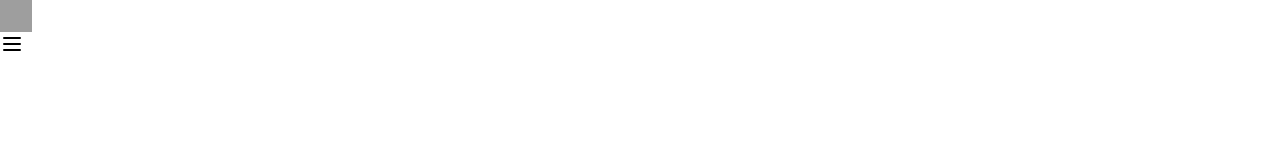
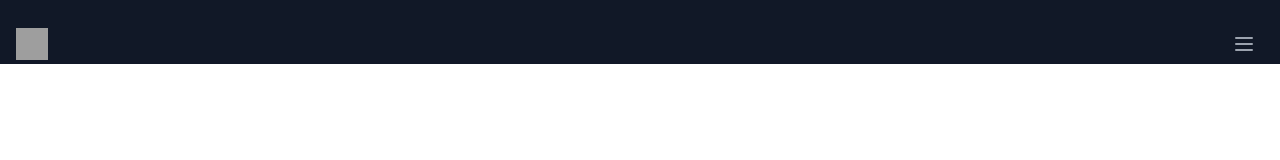
Before and after one commit to navin-moorthy/tailwind-workstation-page, a website built with Vite: page index.html in a window 1280 px wide. Built offline with nearby package versions, Linux system fonts and the light colour scheme; grey boxes are pictures that could not be loaded; a web font is replaced by a local one.

Commit message:
feat(layout): ✨  add header with styles

```diff
--- a/index.html
+++ b/index.html
@@ -11,8 +11,15 @@
     />
   </head>
   <body>
-    <div>
-      <a href="#">
+    <header class="bg-gray-900">
+      <nav
+        class="flex items-center justify-between px-4 pt-6"
+        aria-label="Global"
+      >
+        <a
+          href="#"
+          class="rounded-md focus:outline-none focus:ring-2 focus:ring-cyan-400"
+        >
           <span class="sr-only">Tailwind Workstation Logo</span>
           <img
             src="https://tailwindui.com/img/logos/workflow-mark-teal-200-cyan-400.svg"
@@ -20,7 +27,10 @@
             class="w-8 h-8"
           />
         </a>
-      <button type="button">
+        <button
+          type="button"
+          class="p-2 text-gray-400 rounded-md hover:bg-gray-700 active:bg-gray-800 focus:outline-none focus:ring-2 focus:ring-inset focus:ring-cyan-400"
+        >
           <span class="sr-only">Open main menu</span>
           <svg
             xmlns="http://www.w3.org/2000/svg"
@@ -38,7 +48,8 @@
             />
           </svg>
         </button>
-    </div>
+      </nav>
+    </header>
 
     <script type="module" src="/src/main.js"></script>
   </body>
--- a/tailwind.config.js
+++ b/tailwind.config.js
@@ -16,7 +16,7 @@ module.exports = {
       },
     },
   },
-  variants: { extend: {} },
+  variants: { extend: { backgroundColor: ["active"] } },
   plugins: [
     require("@tailwindcss/forms"),
     require("@tailwindcss/aspect-ratio"),
```
Lines whose indentation alone changed are shown as unchanged.
